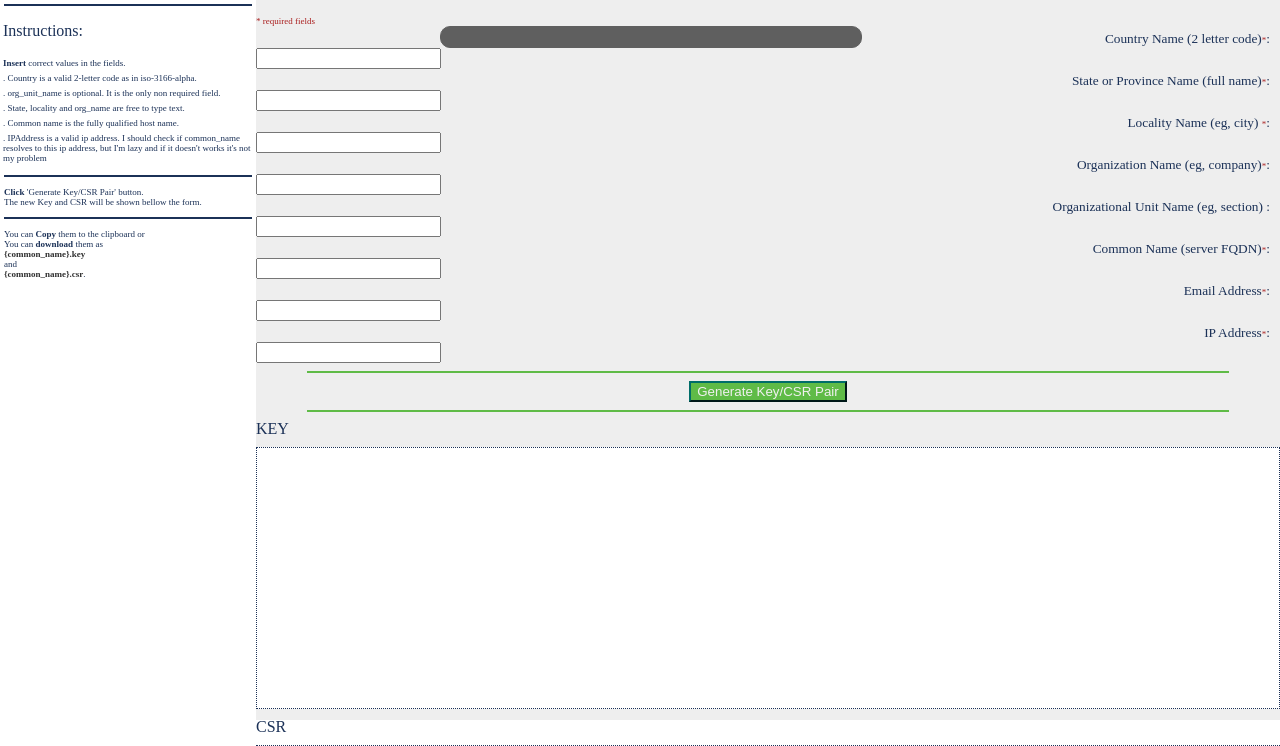
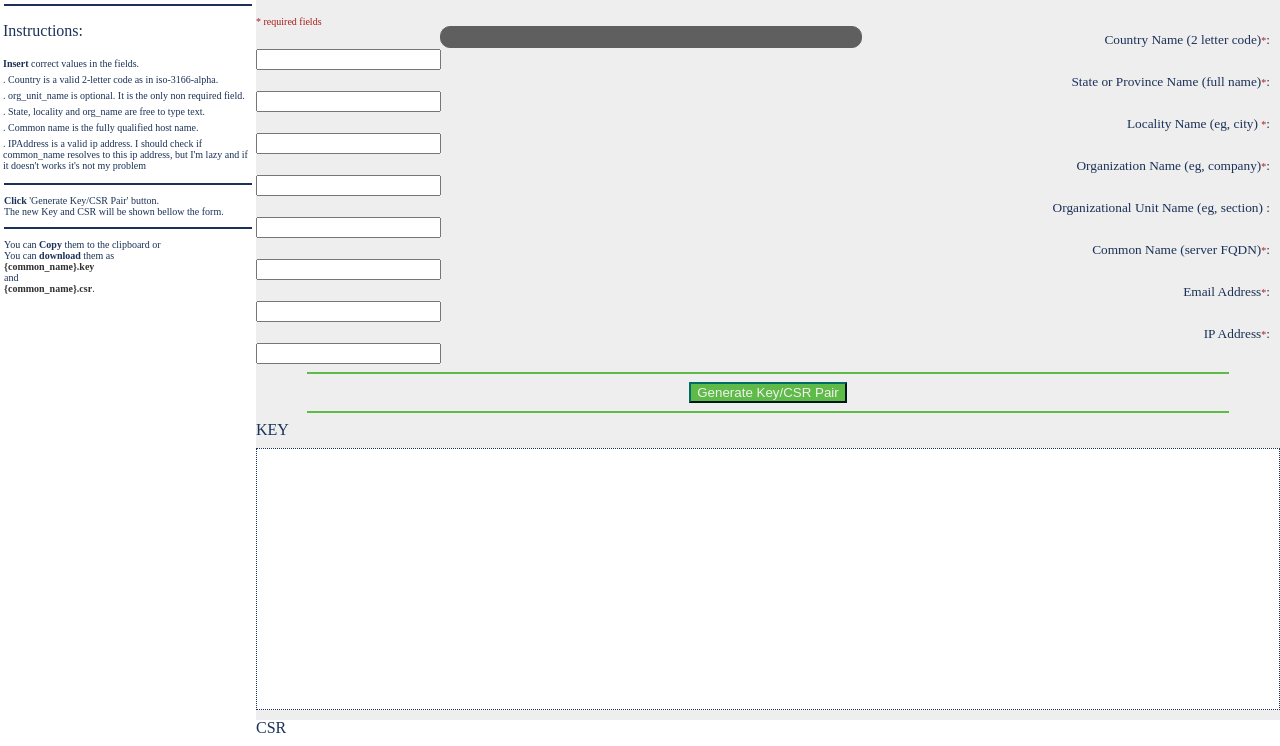
Before and after one commit to dudacgf/genkeycsr, a Flask app: template gen_keycsr/templates/index.html in a window 1280 px wide. Shown: the part 80-826 px from the top of the page. Run offline with Flask 2, Linux system fonts and the light colour scheme; the template is opened without the code that fills it: values that come from a table or form of the project are taken from there, others are empty; parts of the project's set-up code (start-up, migrations or seed data) failed here and were passed over.

Commit message:
body and form display: grid. small font class uses x-small size

```diff
--- a/gen_keycsr/static/css/text.css
+++ b/gen_keycsr/static/css/text.css
@@ -1,7 +1,9 @@
 body {
     font-family: 'Clan Pro';
+    display: grid;
 }
 
+form { display: grid; }
 h1 {
     font-family: 'Clan Pro Bold';
     font-size: xx-large;
@@ -75,7 +77,7 @@ li {
 }
 
 .small {
-    font-size: xx-small;
+    font-size: x-small;
     font-weight: lighter;
     padding-bottom: 1px;
 }
```
